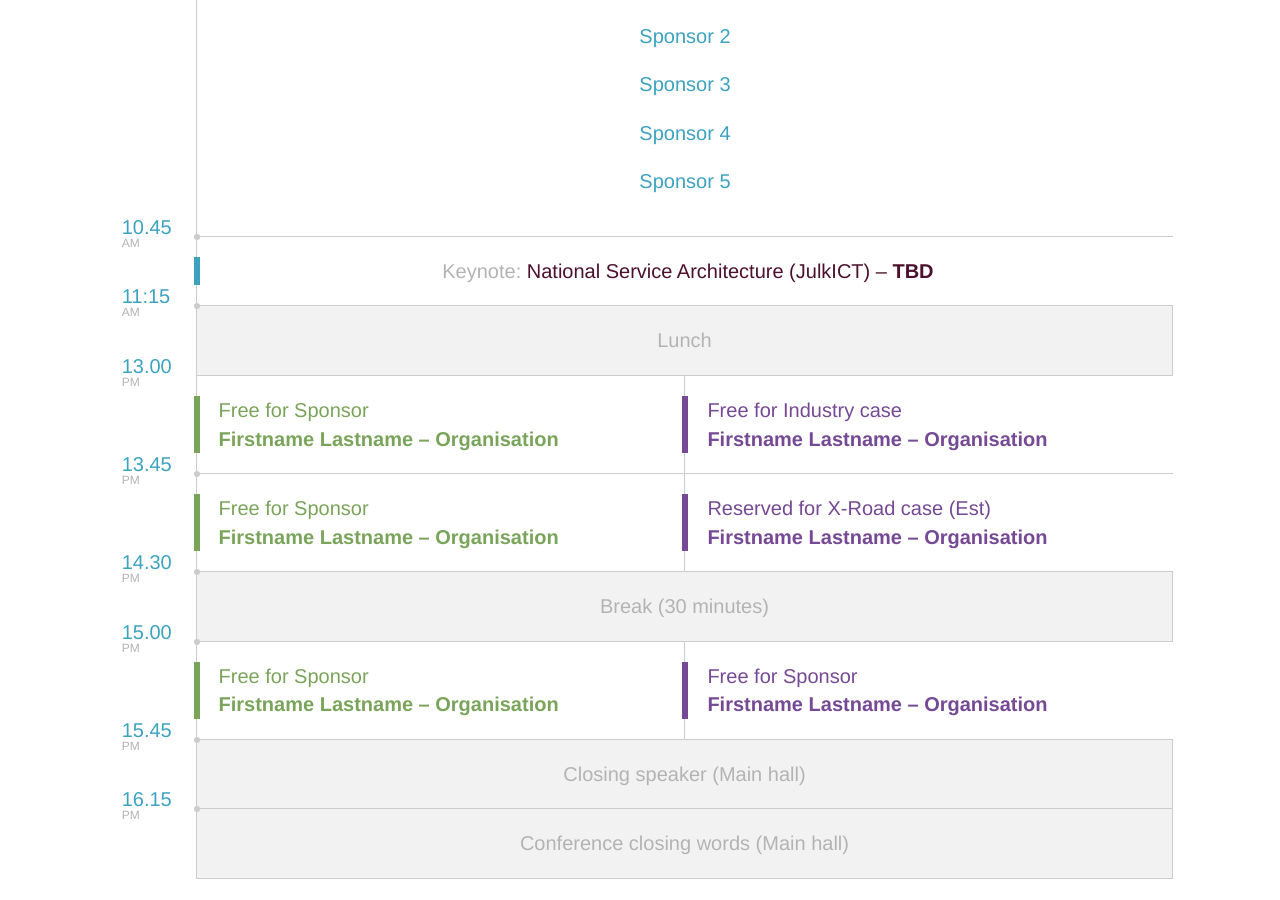
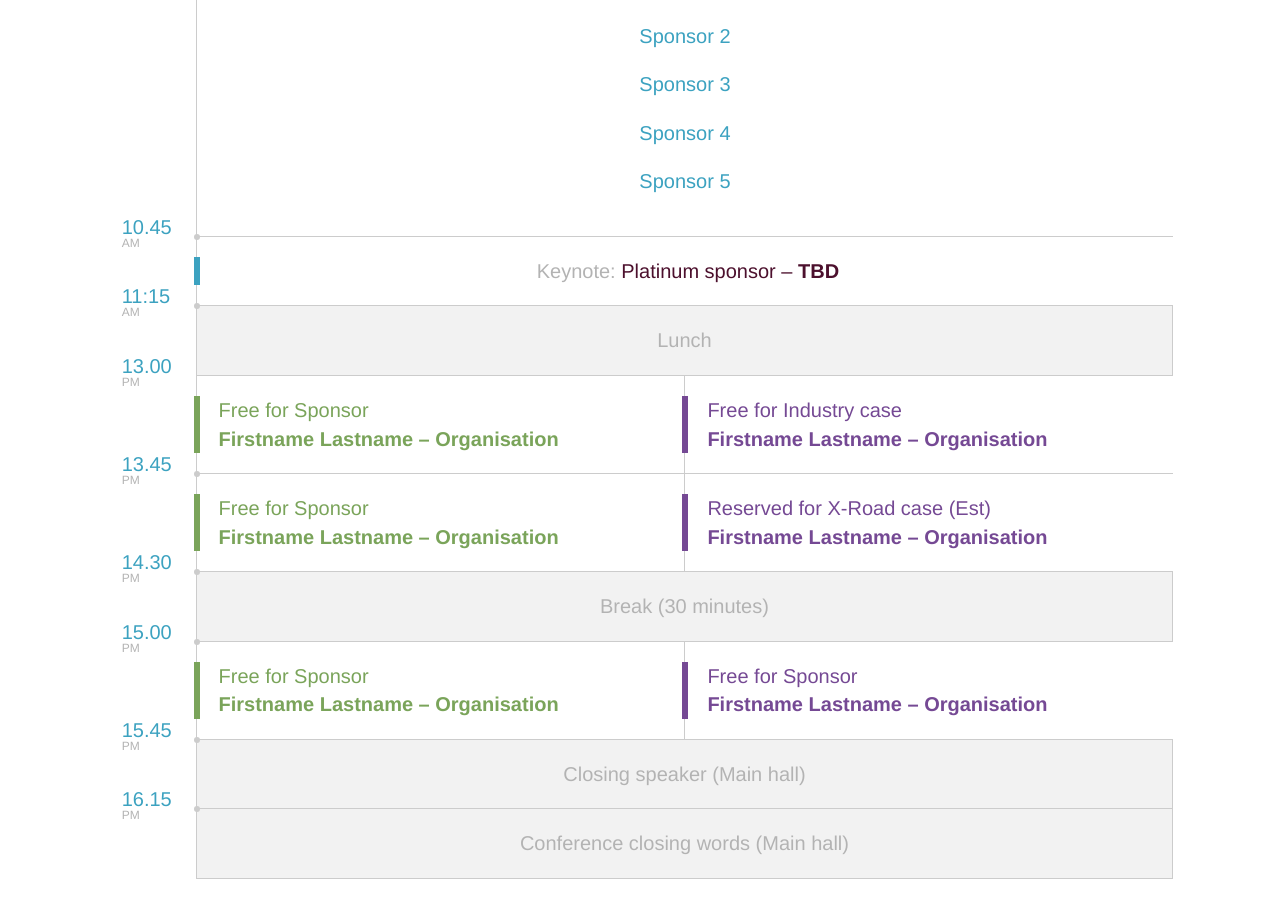
Before and after one commit to apidaysnordic/apidaysnordic.github.io, a Jekyll site: the page built from programme/index.md, in a window 1280 px wide and 900 px high, scrolled down 2698 px. Built offline with Jekyll 4.4.1, drawn with Linux system fonts in a browser that asks for light colours; some web fonts are replaced; comment, search, counter and statistics services are not loaded.

Commit message:
spot for platinum sponsor

```diff
--- a/_layouts/programme.html
+++ b/_layouts/programme.html
@@ -396,7 +396,7 @@
                         <small>am</small>
                     </div>
                     <div class="col-md-11 entry entry-first entry-keynote">
-		       <a href=""><span>Keynote:</span> National Service Architecture (JulkICT) &ndash; <strong>TBD</strong></a>
+		       <a href=""><span>Keynote:</span> Platinum sponsor &ndash; <strong>TBD</strong></a>
                     </div>
                 </div>
 
```
